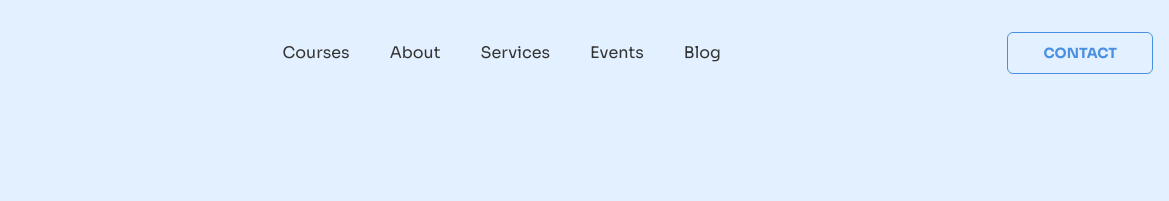
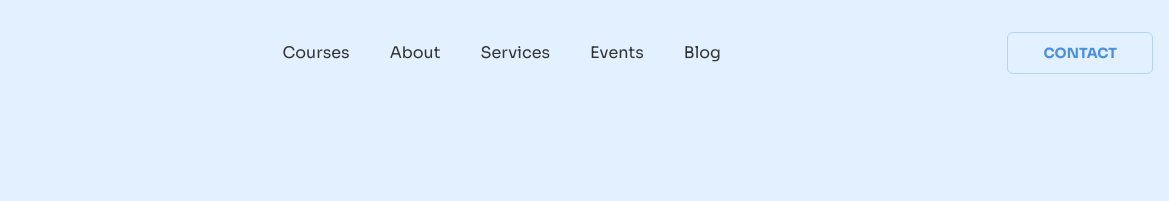
Before and after one commit to prof-biney/academy-website, a website built with Vite: page index.html in a window 1280 px wide. Shown: the top 201 px of the page, 111-1280 px from the left. Built offline with nearby package versions, Linux system fonts and the light colour scheme; some packages are replaced by stand-ins of ours.

Commit message:
border of 2nd primary button fixed

```diff
--- a/sass/components/_buttons.scss
+++ b/sass/components/_buttons.scss
@@ -38,7 +38,7 @@
   &[data-type="primary-1"] {
     background-color: transparent;
     color: $color-primary-400;
-    border: 1px solid $color-primary-400;
+    border: 1px solid $color-primary-100;
 
     &:is(:hover, :focus) {
       background-color: $color-primary-400;
```
